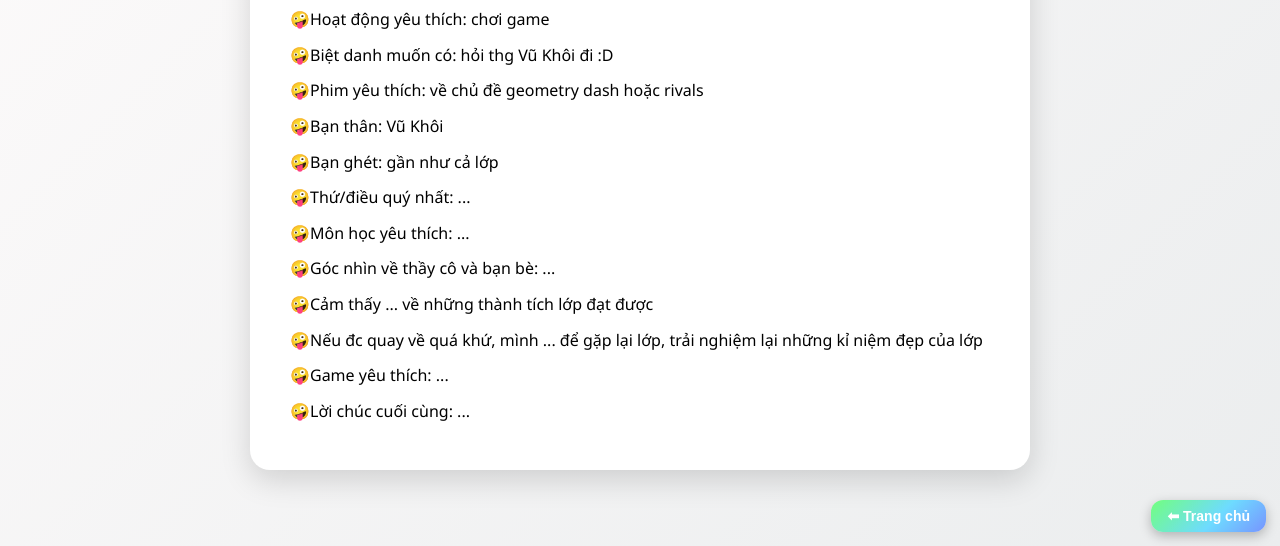
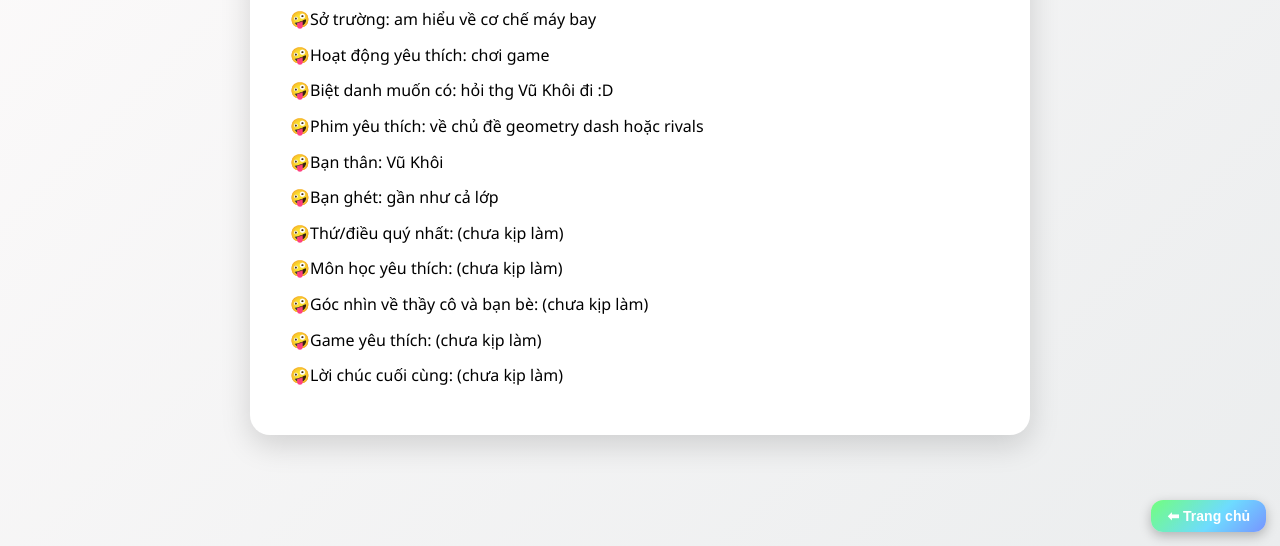
Before and after one commit to Hanami-cute/Ki_niem_lop_6A1, a plain HTML site: page PhamVuVinh.html in a window 1280 px wide. Shown: the part 254-800 px from the top of the page. Drawn offline with Linux system fonts and the light colour scheme.

Commit message:
Update PhamVuVinh.html

```diff
--- a/PhamVuVinh.html
+++ b/PhamVuVinh.html
@@ -144,20 +144,18 @@ li:hover {
         <li>Phim yêu thích: về chủ đề geometry dash hoặc rivals </li>
         <li>Bạn thân: Vũ Khôi</li>
         <li>Bạn ghét: gần như cả lớp</li>
-        <li>Thứ/điều quý nhất: ...</li>
-        <li>Môn học yêu thích: ...</li>
-        <li>Góc nhìn về thầy cô và bạn bè: ...</li>
-        <li>Cảm thấy ... về những thành tích lớp đạt được</li>
-        <li>Nếu đc quay về quá khứ, mình ... để gặp lại lớp, trải nghiệm lại những kỉ niệm đẹp của lớp</li>
-        <li>Game yêu thích: ...</li>
-        <li>Lời chúc cuối cùng: ...</li>
+        <li>Thứ/điều quý nhất: (chưa kịp làm)</li>
+        <li>Môn học yêu thích: (chưa kịp làm)</li>
+        <li>Góc nhìn về thầy cô và bạn bè: (chưa kịp làm)</li>
+        <li>Game yêu thích: (chưa kịp làm)</li>
+        <li>Lời chúc cuối cùng: (chưa kịp làm)</li>
     </ul>
 </div>
 
 <button class="back-btn" onclick="goBack()">⬅ Trang chủ</button>
 
 <audio id="bgMusic" autoplay loop>
-<source src="./Nhạc/BATIDAO FUNK.mp3" type="audio/mpeg">
+<source src="./music/BATIDAO FUNK.mp3" type="audio/mpeg">
 </audio>
 
 <script>
```
